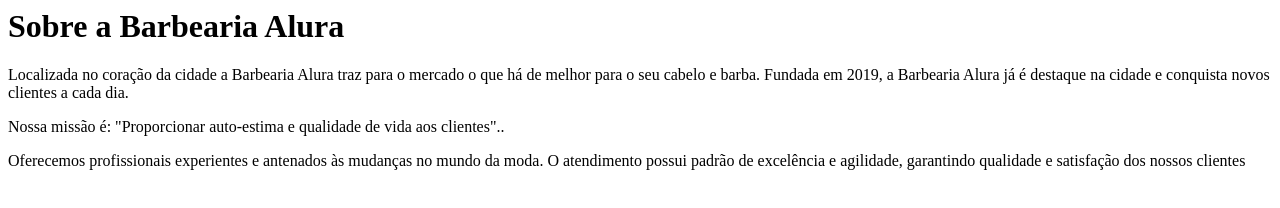
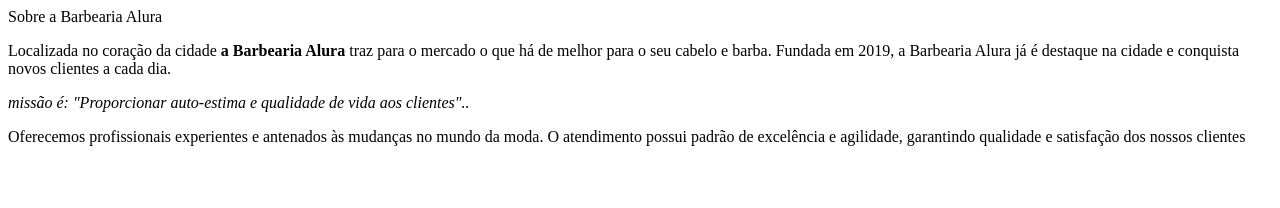
Before and after one commit to larissamor4is/1AJabuticabeira, a plain HTML site: page index.html in a window 1280 px wide. Drawn offline with Linux system fonts and the light colour scheme.

Commit message:
barbearia

```diff
--- a/index.html
+++ b/index.html
@@ -1,7 +1,18 @@
+<!DOCTYPE html>
+<html lang="pt-br">
+    <head>
+         <meta charset="UTF-8">
+         <title>Barbearia Alura</title>
+         <link rel="stylesheet" href="style.css">
+    </head>
+
+    </body>
+         <img
+
 <h1>Sobre a Barbearia Alura</h1>
 
-<p>Localizada no coração da cidade a Barbearia Alura traz para o mercado o que há de melhor para o seu cabelo e barba. Fundada em 2019, a Barbearia Alura já é destaque na cidade e conquista novos clientes a cada dia.</p>
+<p>Localizada no coração da cidade<strong> a Barbearia Alura</strong> traz para o mercado o que há de melhor para o seu cabelo e barba. Fundada em 2019, a Barbearia Alura já é destaque na cidade e conquista novos clientes a cada dia.</p>
 
-<p>Nossa missão é: "Proporcionar auto-estima e qualidade de vida aos clientes".</strong>.</em></p>
+<p id="missão"><em> missão é: "Proporcionar auto-estima e qualidade de vida aos clientes".</strong>.</em></p>
 
 <p>Oferecemos profissionais experientes e antenados às mudanças no mundo da moda. O atendimento possui padrão de excelência e agilidade, garantindo qualidade e satisfação dos nossos clientes</p>
```
